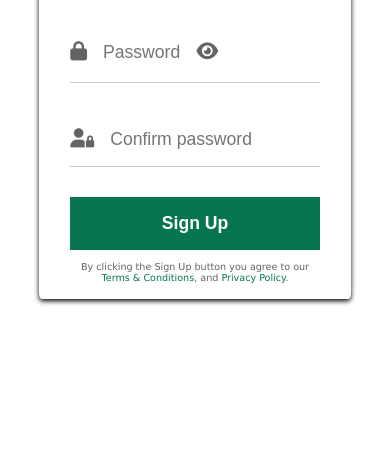
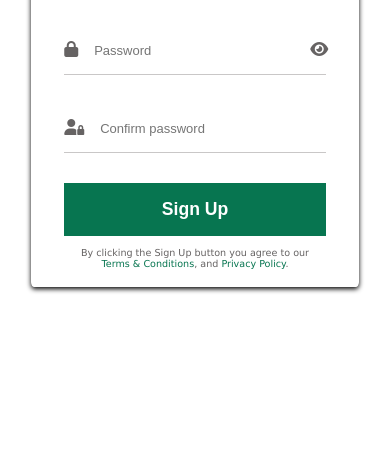
Before and after one commit to coderboy-exe/SH-IT-Task-4, a plain HTML site: page index.html in a window 390 px wide. Shown: the part 393-844 px from the top of the page. Drawn offline with Linux system fonts and the light colour scheme.

Commit message:
password hide modification

```diff
--- a/style.css
+++ b/style.css
@@ -13,7 +13,7 @@ body {
 
 .container {
     box-sizing: border-box;
-    width: 80%;
+    width: 90%;
     height: 100vh;
     margin: 0 auto;
     display: flex;
@@ -64,16 +64,21 @@ form {
     border: none;
     margin-top: .5rem;
     outline: none;
-    font-size: 1.1rem;
+    font-size: 1rem;
 }
 
 .input-group i{
     padding-left: 0;
-    font-size: 1.5rem;
+    font-size: 1.2rem;
     margin-right: 1rem;
     color: rgb(102, 99, 99);
     cursor: pointer;
 }
+
+.input-group .fa-eye {
+    margin-right: -12rem;
+}
+
 
 form button {
     position: relative;
@@ -139,7 +144,10 @@ small a {
     small {
         font-size: 0.6rem;
     }
+    .input-group input {
+        font-size: small;
+    }
     .input-group > i{
-        font-size: 1.2rem;
+        font-size: 1rem;
     }
 }
```
